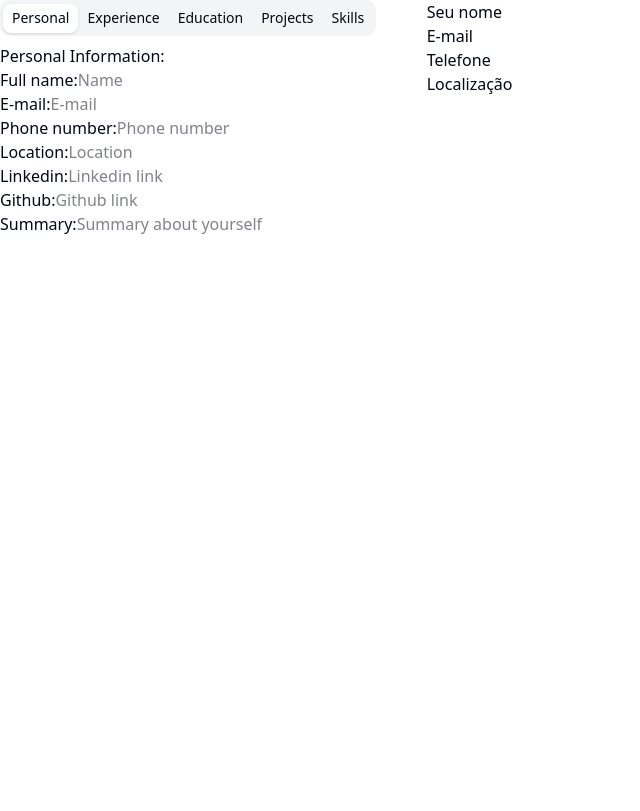
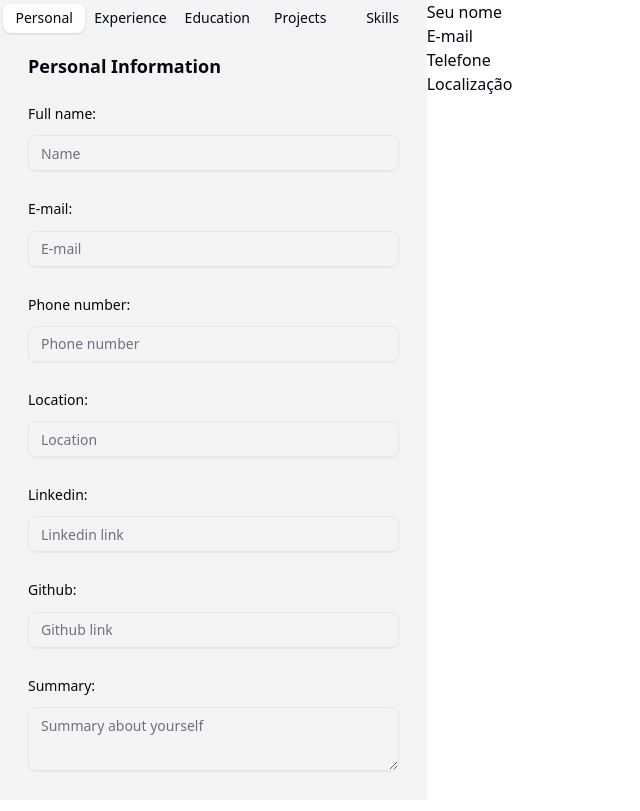
Before and after one commit to RafaelKunzler/Resume-Builder, a Next.js app: page / in a window 1280 px wide. Shown: the whole page, without its empty margins (0-640 px from the left). Built offline with nearby package versions, Linux system fonts and the light colour scheme.

Commit message:
feat(ui): style personal form and migrate field to shadcn

```diff
--- a/package.json
+++ b/package.json
@@ -10,7 +10,9 @@
   },
   "dependencies": {
     "@hookform/resolvers": "^5.2.2",
+    "@radix-ui/react-label": "^2.1.8",
     "@radix-ui/react-navigation-menu": "^1.2.14",
+    "@radix-ui/react-separator": "^1.1.8",
     "@radix-ui/react-slot": "^1.2.4",
     "@radix-ui/react-tabs": "^1.1.13",
     "class-variance-authority": "^0.7.1",
--- a/src/app/page.js
+++ b/src/app/page.js
@@ -10,7 +10,7 @@ export default function Home() {
   return (
     <ResumeProvider>
       <div className="flex">
-        <div className="w-4/12">
+        <div className="w-4/12 h-screen bg-zinc-100">
           <FormsNavigation />
         </div>
 
--- a/src/components/FormsNavigation.jsx
+++ b/src/components/FormsNavigation.jsx
@@ -21,8 +21,8 @@ import Skills from './Skills'
 
 const FormsNavigation = () => {
   return (
-    <Tabs defaultValue="personal" className="flex">
-      <TabsList variant="line">
+    <Tabs defaultValue="personal">
+      <TabsList variant="line" className="flex w-full">
         <TabsTrigger value="personal">Personal</TabsTrigger>
         <TabsTrigger value="experience">Experience</TabsTrigger>
         <TabsTrigger value="education">Education</TabsTrigger>
--- a/src/components/Personal.jsx
+++ b/src/components/Personal.jsx
@@ -1,114 +1,101 @@
 import React from 'react'
 
+import { useFormContext } from "react-hook-form"
 
-import { useFormContext } from "react-hook-form"
+import { Input } from "@/components/ui/input"
+import { Field, FieldDescription, FieldGroup, FieldLabel } from "@/components/ui/field"
+import { Textarea } from "@/components/ui/textarea"
+
+
 
 
 const Personal = () => {
 
   const {
     register,
-    handleSubmit,
-    formState: { errors, isSubmitting},
+    formState: { errors },
   } = useFormContext()
 
-  const onSubmit = async (data) => {
-    try {
-      await new Promise((resolve) => setTimeout(resolve, 1000))
-      console.log(data);
-    } catch (error) {
-      setError("root", {
-        message: "Error, try again!"
-      })
-    }
-  }
+  return (
 
-  return (
-    <div>
-      <h1>Personal Information: </h1>
-      <form onSubmit={handleSubmit(onSubmit)}>
-        <div>
-          <label htmlFor="personal.name">
-            Full name:
-          </label>
-          <input
+    <div className='flex flex-col gap-6 px-7 py-2 mb-8'>
+      <h1 className='font-bold text-lg'>Personal Information</h1>
+      <form className='flex flex-col gap-4'>
+        <FieldGroup>
+          <Field>
+            <FieldLabel htmlFor="personal.name">Full name:</FieldLabel>
+            <Input
               {...register("personal.name")}
               type="text"
               placeholder="Name"
             />
             {errors.personal?.name && <div className="text-red-500 text-xs">{errors.personal?.name.message}</div>}
-        </div>
+          </Field>
 
-        <div>
-          <label htmlFor="personal.email">
-            E-mail:
-          </label>
-          <input
+          <Field>
+            <FieldLabel htmlFor="personal.email">E-mail:</FieldLabel>
+            <Input
               {...register("personal.email")}
               type="email"
               placeholder="E-mail"
             />
             {errors.personal?.email && <div className="text-red-500 text-xs">{errors.personal?.email.message}</div>}
-        </div>
+          </Field>
 
-        <div>
-          <label htmlFor="personal.phone">
-            Phone number:
-          </label>
-          <input
+          <Field>
+            <FieldLabel htmlFor="personal.phone">Phone number:</FieldLabel>
+            <Input
               {...register("personal.phone")}
               type="tel"
               placeholder="Phone number"
             />
             {errors.personal?.phone && <div className="text-red-500 text-xs">{errors.personal?.phone.message}</div>}
-        </div>
+          </Field>
 
-        <div>
-          <label htmlFor="personal.location">
-            Location:
-          </label>
-          <input
+          <Field>
+            <FieldLabel htmlFor="personal.location">Location:</FieldLabel>
+            <Input
               {...register("personal.location")}
               type="text"
-            placeholder='Location'
+              placeholder="Location"
             />
             {errors.personal?.location && <div className="text-red-500 text-xs">{errors.personal?.location.message}</div>}
-        </div>
+          </Field>
 
-        <div>
-          <label htmlFor="personal.linkedin">
-            Linkedin:
-          </label>
-          <input
+          <Field>
+            <FieldLabel htmlFor="personal.linkedin">Linkedin:</FieldLabel>
+            <Input
               {...register("personal.linkedin")}
               type="text"
               placeholder='Linkedin link'
             />
-        </div>
+          </Field>
 
-        <div>
-          <label htmlFor="personal.github">
-            Github:
-          </label>
-          <input
+          <Field>
+            <FieldLabel htmlFor="personal.github">Github:</FieldLabel>
+            <Input
               {...register("personal.github")}
               type="text"
               placeholder='Github link'
             />
+          </Field>
+
+          <Field>
+            <FieldLabel htmlFor="personal.summary">Summary:</FieldLabel>
+            <Textarea
+              {...register("personal.summary")}
+              placeholder='Summary about yourself'
+            />
+          </Field>
+        </FieldGroup>
+
+      </form>
+
+
     </div>
 
-        <div>
-          <label htmlFor="personal.summary">
-            Summary:
-          </label>
-          <input
-            {...register("personal.summary")}
-            type="textarea"
-            placeholder='Summary about yourself'
-          />
-        </div>
-      </form>
-    </div>
+
+
   )
 }
 
--- /dev/null
+++ b/src/components/ui/field.jsx
@@ -0,0 +1,240 @@
+"use client"
+
+import { useMemo } from "react"
+import { cva } from "class-variance-authority";
+
+import { cn } from "@/lib/utils"
+import { Label } from "@/components/ui/label"
+import { Separator } from "@/components/ui/separator"
+
+function FieldSet({
+  className,
+  ...props
+}) {
+  return (
+    <fieldset
+      data-slot="field-set"
+      className={cn(
+        "flex flex-col gap-6",
+        "has-[>[data-slot=checkbox-group]]:gap-3 has-[>[data-slot=radio-group]]:gap-3",
+        className
+      )}
+      {...props} />
+  );
+}
+
+function FieldLegend({
+  className,
+  variant = "legend",
+  ...props
+}) {
+  return (
+    <legend
+      data-slot="field-legend"
+      data-variant={variant}
+      className={cn(
+        "mb-3 font-medium",
+        "data-[variant=legend]:text-base",
+        "data-[variant=label]:text-sm",
+        className
+      )}
+      {...props} />
+  );
+}
+
+function FieldGroup({
+  className,
+  ...props
+}) {
+  return (
+    <div
+      data-slot="field-group"
+      className={cn(
+        "group/field-group @container/field-group flex w-full flex-col gap-7 data-[slot=checkbox-group]:gap-3 [&>[data-slot=field-group]]:gap-4",
+        className
+      )}
+      {...props} />
+  );
+}
+
+const fieldVariants = cva("group/field flex w-full gap-3 data-[invalid=true]:text-destructive", {
+  variants: {
+    orientation: {
+      vertical: ["flex-col [&>*]:w-full [&>.sr-only]:w-auto"],
+      horizontal: [
+        "flex-row items-center",
+        "[&>[data-slot=field-label]]:flex-auto",
+        "has-[>[data-slot=field-content]]:items-start has-[>[data-slot=field-content]]:[&>[role=checkbox],[role=radio]]:mt-px",
+      ],
+      responsive: [
+        "flex-col [&>*]:w-full [&>.sr-only]:w-auto @md/field-group:flex-row @md/field-group:items-center @md/field-group:[&>*]:w-auto",
+        "@md/field-group:[&>[data-slot=field-label]]:flex-auto",
+        "@md/field-group:has-[>[data-slot=field-content]]:items-start @md/field-group:has-[>[data-slot=field-content]]:[&>[role=checkbox],[role=radio]]:mt-px",
+      ],
+    },
+  },
+  defaultVariants: {
+    orientation: "vertical",
+  },
+})
+
+function Field({
+  className,
+  orientation = "vertical",
+  ...props
+}) {
+  return (
+    <div
+      role="group"
+      data-slot="field"
+      data-orientation={orientation}
+      className={cn(fieldVariants({ orientation }), className)}
+      {...props} />
+  );
+}
+
+function FieldContent({
+  className,
+  ...props
+}) {
+  return (
+    <div
+      data-slot="field-content"
+      className={cn("group/field-content flex flex-1 flex-col gap-1.5 leading-snug", className)}
+      {...props} />
+  );
+}
+
+function FieldLabel({
+  className,
+  ...props
+}) {
+  return (
+    <Label
+      data-slot="field-label"
+      className={cn(
+        "group/field-label peer/field-label flex w-fit gap-2 leading-snug group-data-[disabled=true]/field:opacity-50",
+        "has-[>[data-slot=field]]:w-full has-[>[data-slot=field]]:flex-col has-[>[data-slot=field]]:rounded-md has-[>[data-slot=field]]:border [&>*]:data-[slot=field]:p-4",
+        "has-data-[state=checked]:bg-primary/5 has-data-[state=checked]:border-primary dark:has-data-[state=checked]:bg-primary/10",
+        className
+      )}
+      {...props} />
+  );
+}
+
+function FieldTitle({
+  className,
+  ...props
+}) {
+  return (
+    <div
+      data-slot="field-label"
+      className={cn(
+        "flex w-fit items-center gap-2 text-sm leading-snug font-medium group-data-[disabled=true]/field:opacity-50",
+        className
+      )}
+      {...props} />
+  );
+}
+
+function FieldDescription({
+  className,
+  ...props
+}) {
+  return (
+    <p
+      data-slot="field-description"
+      className={cn(
+        "text-muted-foreground text-sm leading-normal font-normal group-has-[[data-orientation=horizontal]]/field:text-balance",
+        "last:mt-0 nth-last-2:-mt-1 [[data-variant=legend]+&]:-mt-1.5",
+        "[&>a:hover]:text-primary [&>a]:underline [&>a]:underline-offset-4",
+        className
+      )}
+      {...props} />
+  );
+}
+
+function FieldSeparator({
+  children,
+  className,
+  ...props
+}) {
+  return (
+    <div
+      data-slot="field-separator"
+      data-content={!!children}
+      className={cn(
+        "relative -my-2 h-5 text-sm group-data-[variant=outline]/field-group:-mb-2",
+        className
+      )}
+      {...props}>
+      <Separator className="absolute inset-0 top-1/2" />
+      {children && (
+        <span
+          className="bg-background text-muted-foreground relative mx-auto block w-fit px-2"
+          data-slot="field-separator-content">
+          {children}
+        </span>
+      )}
+    </div>
+  );
+}
+
+function FieldError({
+  className,
+  children,
+  errors,
+  ...props
+}) {
+  const content = useMemo(() => {
+    if (children) {
+      return children
+    }
+
+    if (!errors?.length) {
+      return null
+    }
+
+    const uniqueErrors = [
+      ...new Map(errors.map((error) => [error?.message, error])).values(),
+    ]
+
+    if (uniqueErrors?.length == 1) {
+      return uniqueErrors[0]?.message
+    }
+
+    return (
+      <ul className="ml-4 flex list-disc flex-col gap-1">
+        {uniqueErrors.map((error, index) =>
+          error?.message && <li key={index}>{error.message}</li>)}
+      </ul>
+    );
+  }, [children, errors])
+
+  if (!content) {
+    return null
+  }
+
+  return (
+    <div
+      role="alert"
+      data-slot="field-error"
+      className={cn("text-destructive text-sm font-normal", className)}
+      {...props}>
+      {content}
+    </div>
+  );
+}
+
+export {
+  Field,
+  FieldLabel,
+  FieldDescription,
+  FieldError,
+  FieldGroup,
+  FieldLegend,
+  FieldSeparator,
+  FieldSet,
+  FieldContent,
+  FieldTitle,
+}
--- /dev/null
+++ b/src/components/ui/input.jsx
@@ -0,0 +1,24 @@
+import * as React from "react"
+
+import { cn } from "@/lib/utils"
+
+function Input({
+  className,
+  type,
+  ...props
+}) {
+  return (
+    <input
+      type={type}
+      data-slot="input"
+      className={cn(
+        "file:text-foreground placeholder:text-muted-foreground selection:bg-primary selection:text-primary-foreground dark:bg-input/30 border-input h-9 w-full min-w-0 rounded-md border bg-transparent px-3 py-1 text-base shadow-xs transition-[color,box-shadow] outline-none file:inline-flex file:h-7 file:border-0 file:bg-transparent file:text-sm file:font-medium disabled:pointer-events-none disabled:cursor-not-allowed disabled:opacity-50 md:text-sm",
+        "focus-visible:border-ring focus-visible:ring-ring/50 focus-visible:ring-[3px]",
+        "aria-invalid:ring-destructive/20 dark:aria-invalid:ring-destructive/40 aria-invalid:border-destructive",
+        className
+      )}
+      {...props} />
+  );
+}
+
+export { Input }
--- /dev/null
+++ b/src/components/ui/label.jsx
@@ -0,0 +1,23 @@
+"use client"
+
+import * as React from "react"
+import * as LabelPrimitive from "@radix-ui/react-label"
+
+import { cn } from "@/lib/utils"
+
+function Label({
+  className,
+  ...props
+}) {
+  return (
+    <LabelPrimitive.Root
+      data-slot="label"
+      className={cn(
+        "flex items-center gap-2 text-sm leading-none font-medium select-none group-data-[disabled=true]:pointer-events-none group-data-[disabled=true]:opacity-50 peer-disabled:cursor-not-allowed peer-disabled:opacity-50",
+        className
+      )}
+      {...props} />
+  );
+}
+
+export { Label }
--- /dev/null
+++ b/src/components/ui/separator.jsx
@@ -0,0 +1,27 @@
+"use client"
+
+import * as React from "react"
+import * as SeparatorPrimitive from "@radix-ui/react-separator"
+
+import { cn } from "@/lib/utils"
+
+function Separator({
+  className,
+  orientation = "horizontal",
+  decorative = true,
+  ...props
+}) {
+  return (
+    <SeparatorPrimitive.Root
+      data-slot="separator"
+      decorative={decorative}
+      orientation={orientation}
+      className={cn(
+        "bg-border shrink-0 data-[orientation=horizontal]:h-px data-[orientation=horizontal]:w-full data-[orientation=vertical]:h-full data-[orientation=vertical]:w-px",
+        className
+      )}
+      {...props} />
+  );
+}
+
+export { Separator }
--- /dev/null
+++ b/src/components/ui/textarea.jsx
@@ -0,0 +1,20 @@
+import * as React from "react"
+
+import { cn } from "@/lib/utils"
+
+function Textarea({
+  className,
+  ...props
+}) {
+  return (
+    <textarea
+      data-slot="textarea"
+      className={cn(
+        "border-input placeholder:text-muted-foreground focus-visible:border-ring focus-visible:ring-ring/50 aria-invalid:ring-destructive/20 dark:aria-invalid:ring-destructive/40 aria-invalid:border-destructive dark:bg-input/30 flex field-sizing-content min-h-16 w-full rounded-md border bg-transparent px-3 py-2 text-base shadow-xs transition-[color,box-shadow] outline-none focus-visible:ring-[3px] disabled:cursor-not-allowed disabled:opacity-50 md:text-sm",
+        className
+      )}
+      {...props} />
+  );
+}
+
+export { Textarea }
```
Also changed, not shown: 1 other file (tests, documents, lock files or other folders). Lines whose indentation alone changed are shown as unchanged.
